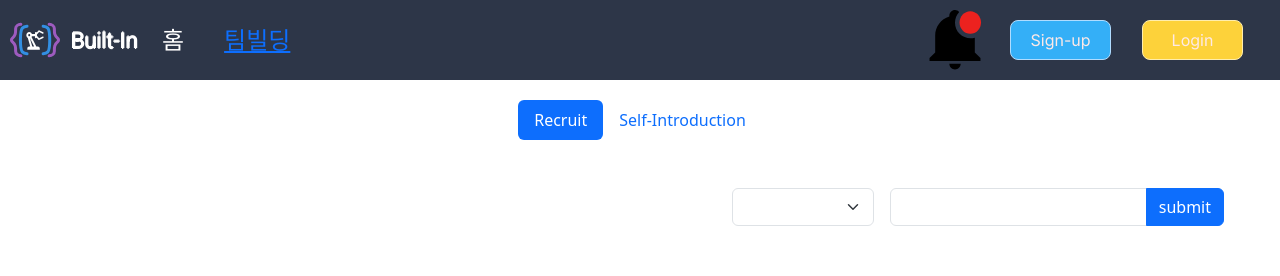
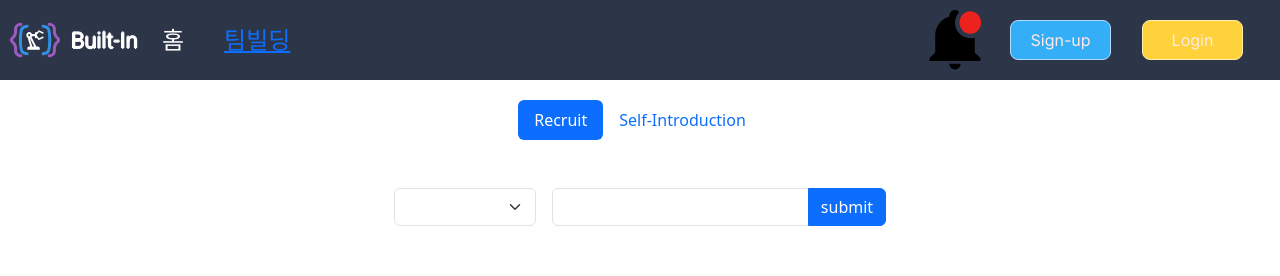
Before and after one commit to HOT6MAN/built-in-frontend, a Vue app: page /teambuilding in a window 1280 px wide. Shown: the top 276 px of the page. Built offline with nearby package versions, Linux system fonts and the light colour scheme; grey boxes are pictures that could not be loaded.

Commit message:
FE-FM-S11P12A606-144 (9)

```diff
--- a/src/views/board/TeamBuildingRecruitView.vue
+++ b/src/views/board/TeamBuildingRecruitView.vue
@@ -1,5 +1,5 @@
 <template>
-  <div class="d-flex justify-content-end mt-5 mx-5">
+  <div class="d-flex justify-content-center mt-5 mx-5">
     <FilterDropdown class="mx-2" /> <FilterInput class="mx-2" />
   </div>
 
```
